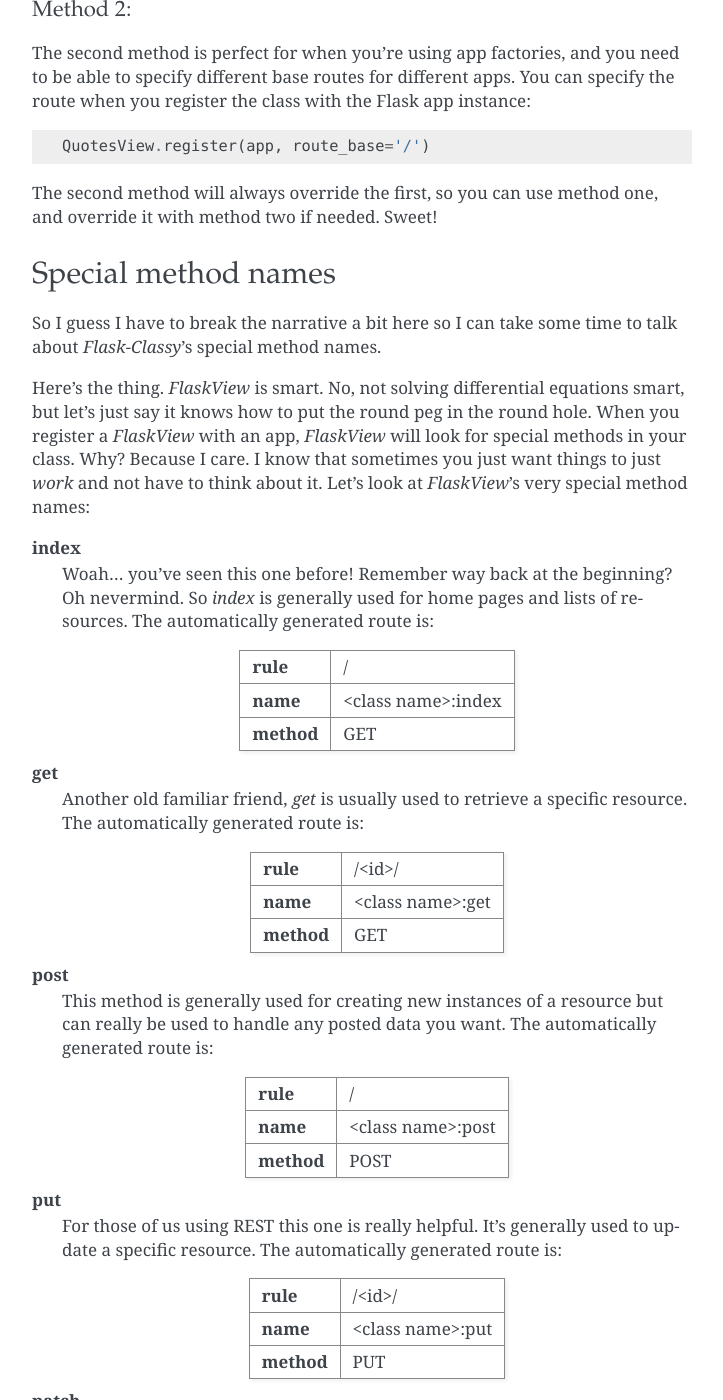
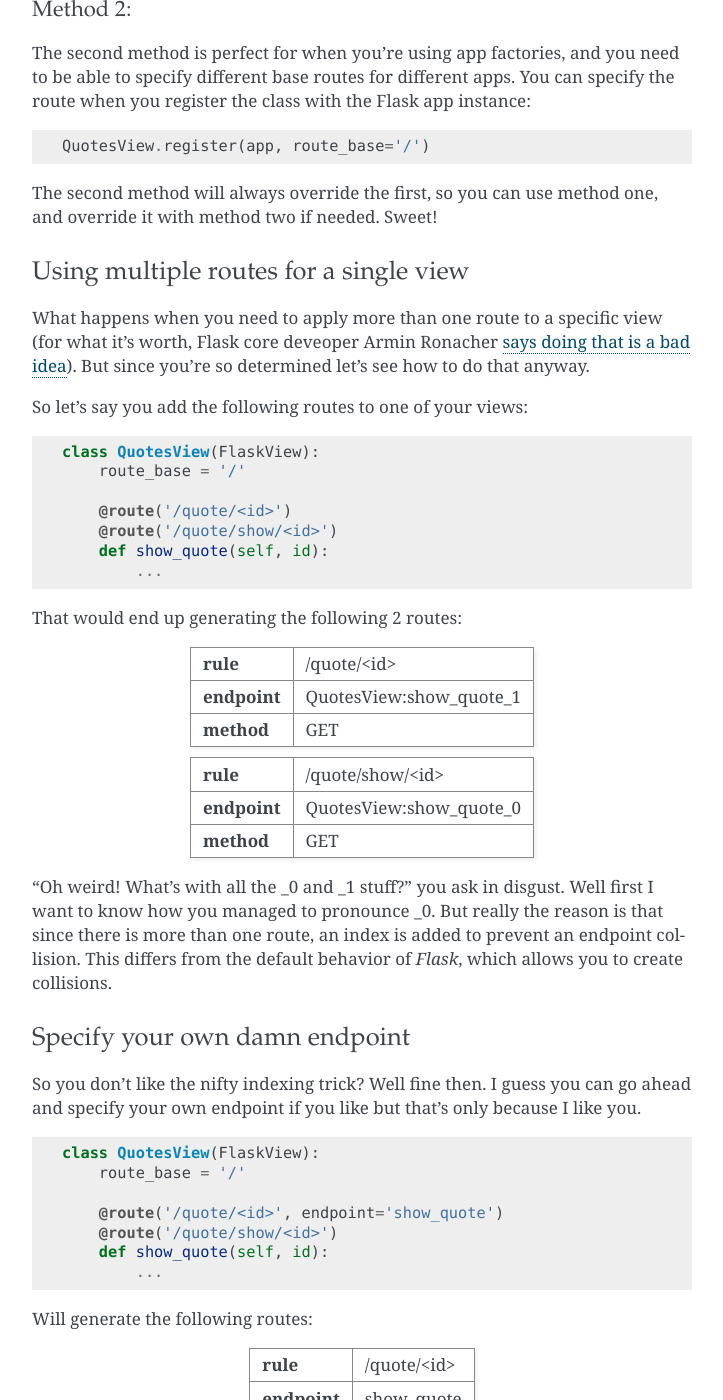
Before and after one commit to apiguy/flask-classy, a Sphinx documentation site: the page built from docs/index.rst, in a window 1280 px wide and 1400 px high, scrolled down 4144 px. Shown: the whole window, without its empty margins (388-1111 px from the left). Built offline with Sphinx 7.4.7, drawn with Linux system fonts in a browser that asks for light colours; some of the changed text lies outside the part shown.

Commit message:
Adding support for custom endpoints, and updating the documentation to reflect the changes made for #4.

```diff
--- a/docs/index.rst
+++ b/docs/index.rst
@@ -213,6 +213,75 @@ instance::
 The second method will always override the first, so you can use method
 one, and override it with method two if needed. Sweet!
 
+Using multiple routes for a single view
+~~~~~~~~~~~~~~~~~~~~~~~~~~~~~~~~~~~~~~~
+
+What happens when you need to apply more than one route to a specific view
+(for what it's worth, Flask core deveoper Armin Ronacher `says doing that is
+a bad idea <http://stackoverflow.com/a/7876088/105987>`_). But since you're so
+determined let's see how to do that anyway.
+
+So let's say you add the following routes to one of your views::
+
+    class QuotesView(FlaskView):
+        route_base = '/'
+
+        @route('/quote/<id>')
+        @route('/quote/show/<id>')
+        def show_quote(self, id):
+            ...
+
+That would end up generating the following 2 routes:
+
+============ ================================
+**rule**     /quote/<id>
+**endpoint** QuotesView:show_quote_1
+**method**   GET
+============ ================================
+
+============ ================================
+**rule**     /quote/show/<id>
+**endpoint** QuotesView:show_quote_0
+**method**   GET
+============ ================================
+
+"Oh weird! What's with all the _0 and _1 stuff?" you ask in disgust. Well
+first I want to know how you managed to pronounce _0. But really the reason
+is that since there is more than one route, an index is added to prevent an
+endpoint collision. This differs from the default behavior of `Flask`, which
+allows you to create collisions.
+
+Specify your own damn endpoint
+~~~~~~~~~~~~~~~~~~~~~~~~~~~~~~
+
+So you don't like the nifty indexing trick? Well fine then. I guess you can
+go ahead and specify your own endpoint if you like but that's only because I
+like you.
+
+::
+
+    class QuotesView(FlaskView):
+        route_base = '/'
+
+        @route('/quote/<id>', endpoint='show_quote')
+        @route('/quote/show/<id>')
+        def show_quote(self, id):
+            ...
+
+Will generate the following routes:
+
+============ ================================
+**rule**     /quote/<id>
+**endpoint** show_quote
+**method**   GET
+============ ================================
+
+============ ================================
+**rule**     /quote/show/<id>
+**endpoint** QuotesView:show_quote_0
+**method**   GET
+============ ================================
+
 Special method names
 --------------------
 
@@ -232,43 +301,43 @@ method names:
     beginning? Oh nevermind. So *index* is generally used for home pages
     and lists of resources. The automatically generated route is:
 
-    ========== ================================
-    **rule**   /
-    **name**   <class name>:index
-    **method** GET
-    ========== ================================
+    ============ ================================
+    **rule**     /
+    **endpoint** <class name>:index
+    **method**   GET
+    ============ ================================
 
 **get**
     Another old familiar friend, `get` is usually used to retrieve a
     specific resource. The automatically generated route is:
 
-    ========== ================================
-    **rule**   /<id>/
-    **name**   <class name>:get
-    **method** GET
-    ========== ================================
+    ============ ================================
+    **rule**     /<id>
+    **endpoint** <class name>:get
+    **method**   GET
+    ============ ================================
 
 **post**
     This method is generally used for creating new instances of a resource
     but can really be used to handle any posted data you want. The
     automatically generated route is:
 
-    ========== ================================
-    **rule**   /
-    **name**   <class name>:post
-    **method** POST
-    ========== ================================
+    ============ ================================
+    **rule**     /
+    **endpoint** <class name>:post
+    **method**   POST
+    ============ ================================
 
 **put**
     For those of us using REST this one is really helpful. It's generally
     used to update a specific resource. The automatically generated route
     is:
 
-    ========== ================================
-    **rule**   /<id>/
-    **name**   <class name>:put
-    **method** PUT
-    ========== ================================
+    ============ ================================
+    **rule**     /<id>
+    **endpoint** <class name>:put
+    **method**   PUT
+    ============ ================================
 
 **patch**
     Similar to `put`, `patch` is used for updating a resource. Unlike `put`
@@ -276,22 +345,22 @@ method names:
     instead of doing a complete replacement of the resource. The automatically
     generated route is:
 
-    ========== ================================
-    **rule**   /<id>/
-    **name**   <class name>:patch
-    **method** PATCH
-    ========== ================================
+    ============ ================================
+    **rule**     /<id>
+    **endpoint** <class name>:patch
+    **method**   PATCH
+    ============ ================================
 
 **delete**
     More RESTfulness. It's the most self explanitory of all the RESTful
     methods, and it's commonly used to destroy a specific resource. The
     automatically generated route is:
 
-    ========== ================================
-    **rule**   /<id>/
-    **name**   <class name>:delete
-    **method** DELETE
-    ========== ================================
+    ============ ================================
+    **rule**     /<id>
+    **endpoint** <class name>:delete
+    **method**   DELETE
+    ============ ================================
 
 
 Your own methods (they're special too!)
@@ -313,11 +382,11 @@ view method in your `FlaskView` like this::
 
 `FlaskView` will generate a route like this:
 
-========== ================================
-**rule**      '/some/my_view/'
-**name**      SomeView:my_view_0
+============ ================================
+**rule**      /some/my_view/
+**endpoint**  SomeView:my_view
 **method**    GET
-========== ================================
+============ ================================
 
 "That's fine." you say. "But what if I have a view method with some
 parameters?" Well `FlaskView` will try to take care of that for you
@@ -331,15 +400,17 @@ too. If you were to define another view like this::
 
 `FlaskView` would generate a route like this:
 
-========== ================================
-**rule**   /home/this_view/<arg1>/<arg2>/
-**name**   AnotherView:this_view_0
-**method** GET
-========== ================================
+============ ================================
+**rule**     /home/this_view/<arg1>/<arg2>
+**endpoint** AnotherView:this_view
+**method**   GET
+============ ================================
 
-One important thing to note, is that `FlaskView` does not type your
-parameters, so if you want or need them you'll need to define the
-route yourself using the `@route` decorator.
+.. note::
+    One important thing to note, is that `FlaskView` does not type your
+    parameters, so if you want or need them you'll need to define the
+    route yourself using the `@route` decorator.
+
 
 Wrapping Views
 --------------
```
Also changed, not shown: flask_classy.py (+10 -4 lines), 8 other files.
